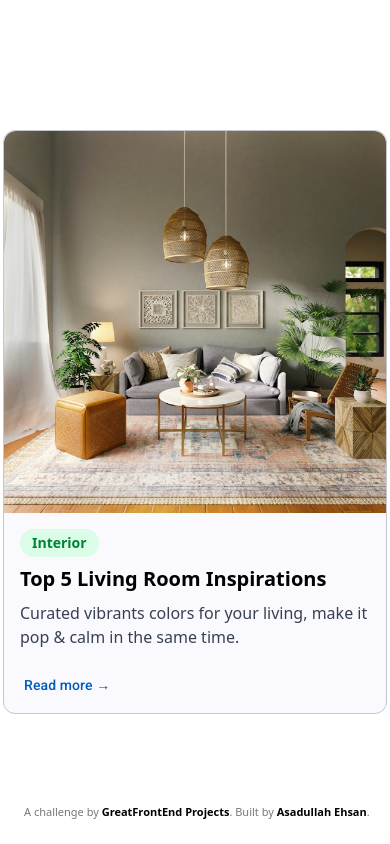
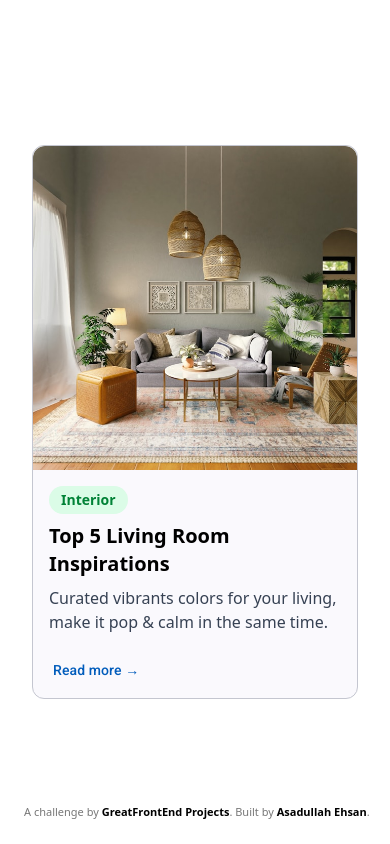
Before and after one commit to asadullahehsan/blog-card, an Angular app: page / in a window 390 px wide. Built offline with nearby package versions, Linux system fonts and the light colour scheme.

Commit message:
Device breakpoints

```diff
--- a/src/app/app.component.html
+++ b/src/app/app.component.html
@@ -1,4 +1,4 @@
-<div class="h-screen flex items-center justify-center">
+<div class="min-h-screen flex items-center justify-center">
   <app-blog-card></app-blog-card>
 </div>
 <footer>
--- a/src/app/blog-card/blog-card.component.html
+++ b/src/app/blog-card/blog-card.component.html
@@ -1,5 +1,6 @@
+<app-layout-wrapper>
   <mat-card
-  class="max-w-sm rounded overflow-hidden shadow-lg"
+    class="w-full rounded overflow-hidden shadow-lg mx-auto max-w-sm"
     appearance="outlined"
   >
     <img
@@ -23,3 +24,5 @@
       <a [href]="linkUrl" mat-button>Read more <span class="arrow">→</span></a>
     </mat-card-actions>
   </mat-card>
+</app-layout-wrapper>
+<!-- max-w-sm sm:max-w-md md:max-w-lg lg:max-w-xl xl:max-w-2xl -->
--- a/src/app/blog-card/blog-card.component.ts
+++ b/src/app/blog-card/blog-card.component.ts
@@ -1,10 +1,11 @@
 import { Component, Input } from '@angular/core';
 import { MatButtonModule } from '@angular/material/button';
 import { MatCardModule } from '@angular/material/card';
+import { LayoutWrapperComponent } from "../shared/layout-wrapper/layout-wrapper.component";
 
 @Component({
   selector: 'app-blog-card',
-  imports: [MatCardModule, MatButtonModule],
+  imports: [MatCardModule, MatButtonModule, LayoutWrapperComponent],
   templateUrl: './blog-card.component.html',
   styleUrl: './blog-card.component.css',
 })
--- /dev/null
+++ b/src/app/shared/layout-wrapper/layout-wrapper.component.html
@@ -0,0 +1,13 @@
+<div class="w-full lg:max-w-[1280px] mx-auto px-4 sm:px-8 lg:px-8">
+  <div
+    class="grid grid-cols-4 sm:grid-cols-6 lg:grid-cols-12 gap-4 sm:gap-8 lg:gap-8"
+  >
+    <div class="col-span-4 sm:col-span-6 lg:col-span-4 lg:col-start-5">
+      <div
+        class="w-full px-4 sm:px-8 md:px-8 lg:px-8 xl:px-8 mx-auto max-w-screen-xl"
+      >
+        <ng-content></ng-content>
+      </div>
+    </div>
+  </div>
+</div>
```
Also changed, not shown: src/app/shared/layout-wrapper/layout-wrapper.component.ts (added, +10 -0 lines), src/app/shared/layout-wrapper/layout-wrapper.component.css (added), 1 other file (tests, documents, lock files or other folders). Lines whose indentation alone changed are shown as unchanged.
